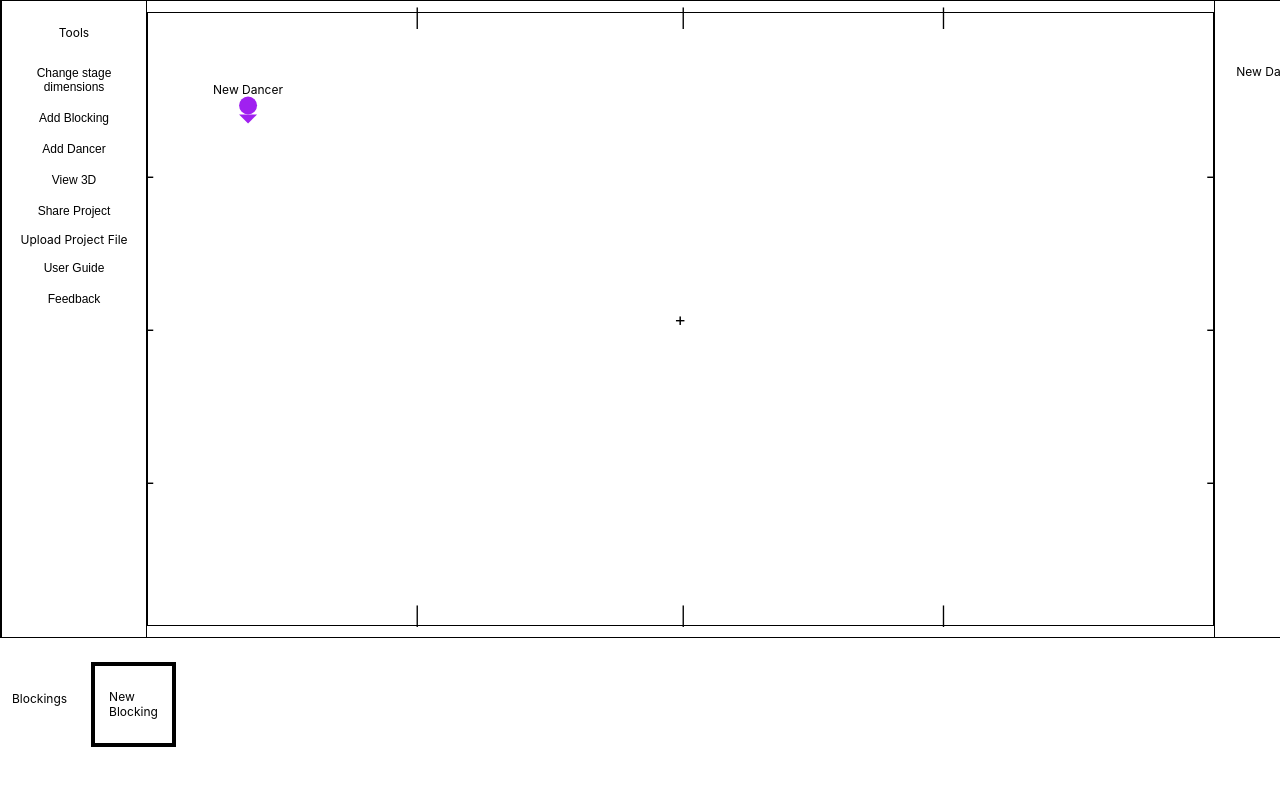
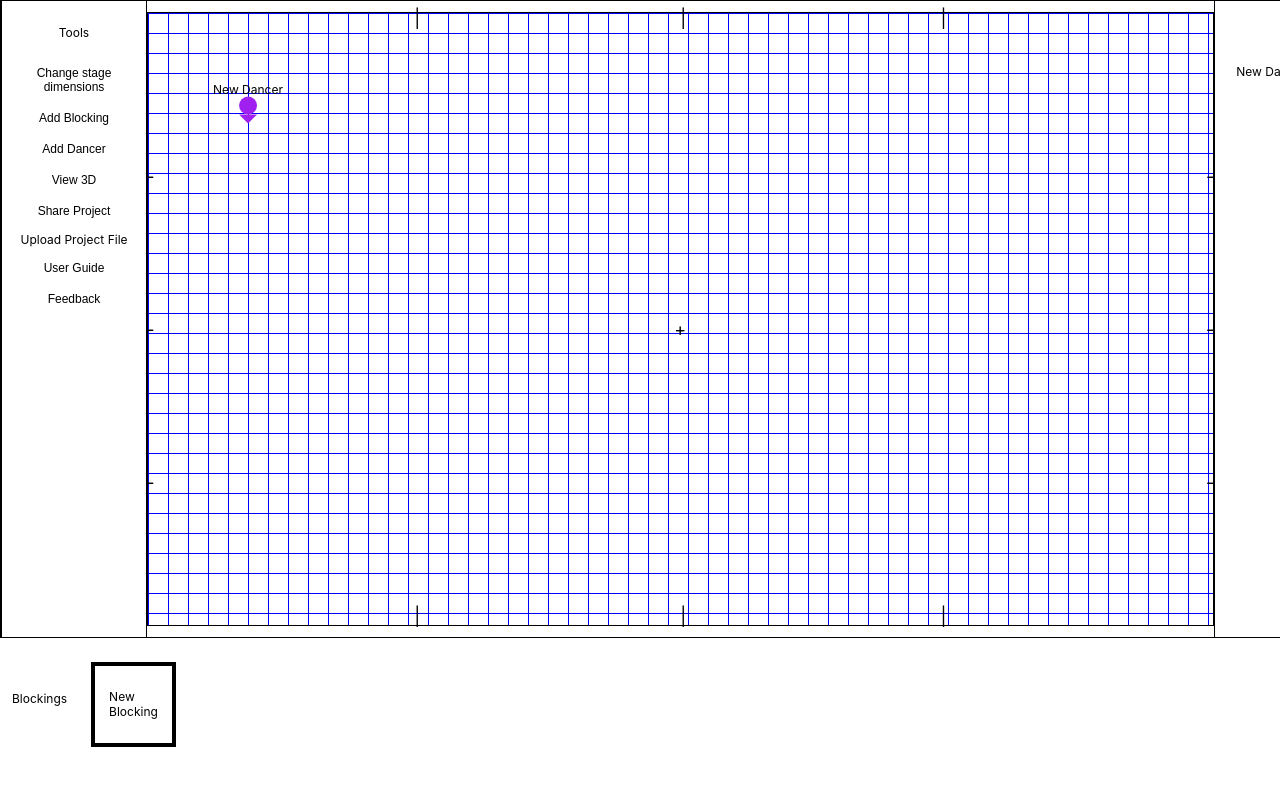
Before and after one commit to mgiang2015/danceblocks2, a React (Create React App) app: page / in a window 1280 px wide. Shown: the top 786 px of the page. Built offline with nearby package versions, Linux system fonts and the light colour scheme.

Commit message:
Add grid. Cannot make it snap yet

```diff
--- a/src/control/stateSlice.ts
+++ b/src/control/stateSlice.ts
@@ -14,6 +14,7 @@ const initialState: () => AppState = () => {
         blockings: [],
         currentBlockingId: -1,
         view3d: false,
+        gridGap: 20, // 10 is the distance between grid lines. Default value is 4. Implement change later.
         stageWidth: MaxStageWidth,
         stageDepth: MaxStageDepth
     }
@@ -128,6 +129,7 @@ export const selectStageWidth = (state: RootState) => state.appState.stageWidth
 export const selectStageDepth = (state: RootState) => state.appState.stageDepth
 export const selectBlockings = (state: RootState) => state.appState.blockings
 export const selectCurrentBlocking = (state: RootState) => findCurrentBlocking(state.appState)
-export const selectView3d = (state: RootState) => state.appState.view3d;
+export const selectView3d = (state: RootState) => state.appState.view3d
+export const selectGridGap = (state: RootState) => state.appState.gridGap
 
 export default stateSlice.reducer
--- a/src/model/type.d.ts
+++ b/src/model/type.d.ts
@@ -19,6 +19,7 @@ interface AppState {
     blockings: Blocking[]
     currentBlockingId: number
     view3d: boolean
+    gridGap: number
     stageDepth: number
     stageWidth: number
 }
--- a/src/view/components/stage/stage.module.css
+++ b/src/view/components/stage/stage.module.css
@@ -85,5 +85,5 @@
 .centerCenter {
     top: 50%;
     left: 50%;
-    transform: translate(-50%, -50%);
+    transform: translate(-50%, -0%);
 }
--- a/src/view/components/stage/stage.tsx
+++ b/src/view/components/stage/stage.tsx
@@ -1,4 +1,4 @@
-import { moveDancer, selectCurrentBlocking, selectStageDepth, selectStageWidth } from "../../../control/stateSlice";
+import { moveDancer, selectCurrentBlocking, selectGridGap, selectStageDepth, selectStageWidth } from "../../../control/stateSlice";
 import { useAppDispatch, useAppSelector } from "../../../control/hooks";
 import StageDancer from "./stageDancer";
 import styles from "./stage.module.css"
@@ -7,8 +7,20 @@ export default function Stage() {
     const dispatch = useAppDispatch();
     const stageDepth = useAppSelector(selectStageDepth);
     const stageWidth = useAppSelector(selectStageWidth);
+    const gridGap = useAppSelector(selectGridGap);
     let currentBlocking = useAppSelector(selectCurrentBlocking);
     let dancers = (currentBlocking && currentBlocking.dancers) || []
+
+    const gridVertical = []
+    const gridHorizontal = []
+    for (let i = 0; i < stageWidth; i += gridGap) {
+        gridVertical.push(i);
+    }
+    for (let i = 0; i < stageDepth; i += gridGap) {
+        gridHorizontal.push(i);
+    }
+
+    console.log(gridGap)
 
     const onDragOver = (e: React.DragEvent<HTMLDivElement>) => {
         e.preventDefault();
@@ -20,11 +32,25 @@ export default function Stage() {
         let oldY = data.y;
         let newX = e.clientX;
         let newY = e.clientY;
+        if (gridGap > 0) {
+            newX = newX - newX % gridGap
+            newY = newY - newY % gridGap
+        }
         dispatch(moveDancer({ id: data.id, x: newX - oldX, y: newY - oldY }));
     }
 
     return (
         <div className={styles.stage} onDragOver={(e) => onDragOver(e)} onDrop={(e) => onDrop(e)} style={{ position: "relative", width: stageWidth, height: stageDepth, border: "0.1em solid black" }}>
+            {
+                gridVertical.map(i => {
+                    return <div style={{ height: stageDepth, width: 1, position: "absolute", top: 0, left: i, backgroundColor: "blue" }} />
+                })
+            }
+            {
+                gridHorizontal.map(i => {
+                    return <div style={{ height: 1, width: stageWidth, position: "absolute", top: i, left: 0, backgroundColor: "blue" }} />
+                })
+            }
             <span className={styles.frontCenter}>{"|"}</span>
             <span className={styles.frontLeftQuarter}>{"|"}</span>
             <span className={styles.frontRightQuarter}>{"|"}</span>
@@ -41,6 +67,7 @@ export default function Stage() {
             {dancers.map((dancer) => {
                 return <StageDancer key={dancer.id} dancer={dancer}/>
             })}
+
         </div>
     )
 }
```
